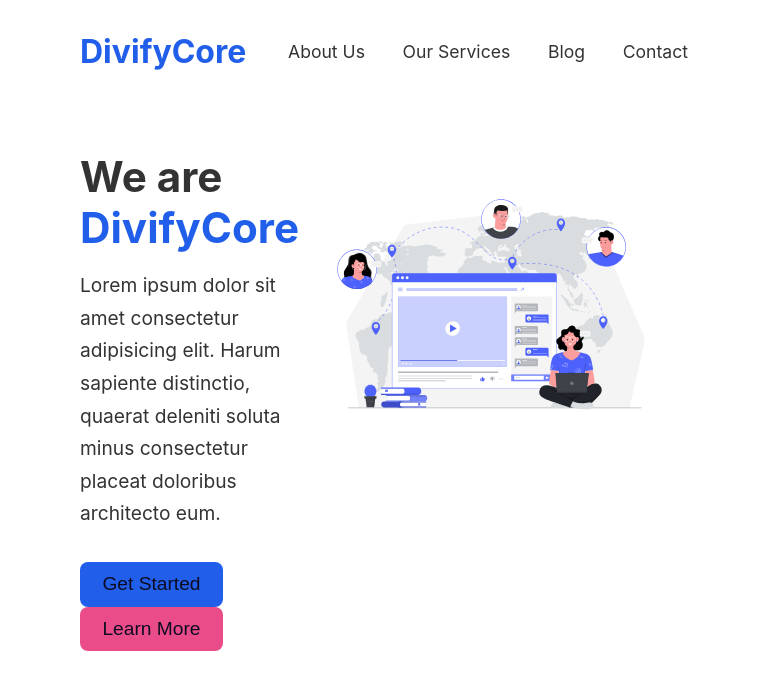
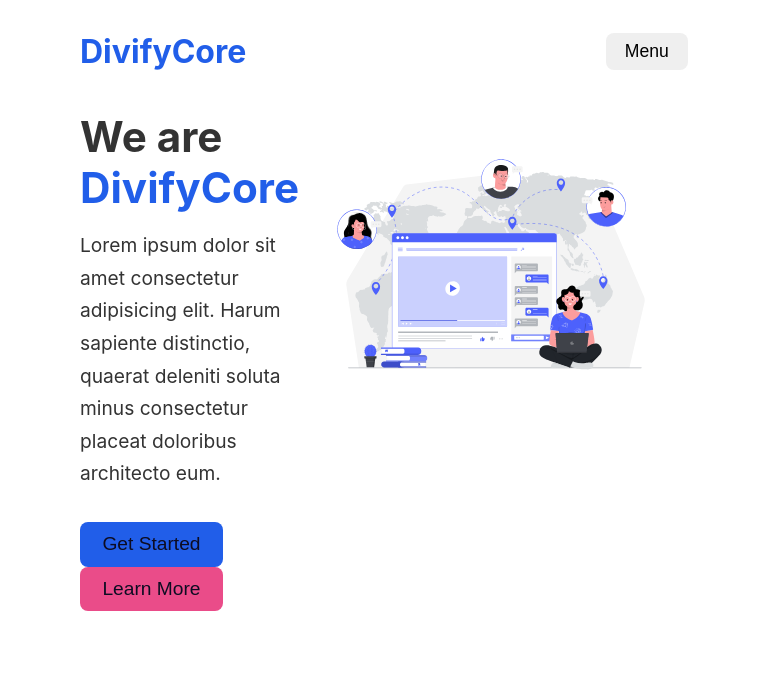
Before and after one commit to nefejames/divify-core, a Svelte app: page / in a window 768 px wide. Shown: the top 690 px of the page. Built offline with nearby package versions, Linux system fonts and the light colour scheme.

Commit message:
purged Button component styles, made navbar responsive on mobile

```diff
--- a/src/components/Button.svelte
+++ b/src/components/Button.svelte
@@ -15,7 +15,6 @@
     border-radius: 8px;
     outline: none;
     font-size: 1.2rem;
-    font-weight: 200;
     box-shadow: var(--box-shadow);
   }
 
--- a/src/components/Header.svelte
+++ b/src/components/Header.svelte
@@ -1,13 +1,26 @@
+<script>
+  let mobileNavOpened = false;
+  const toggleMobileNav = () => (mobileNavOpened = !mobileNavOpened);
+</script>
+
 <header>
-  <h1>DivifyCore</h1>
+  <h1 class="logo">DivifyCore</h1>
 
-  <nav>
-    <ul>
-      <li><a href="#">About Us</a></li>
-      <li><a href="#">Our Services</a></li>
-      <li><a href="#">Blog</a></li>
-      <li><a href="#">Contact</a></li>
+  <nav class:dropdown-opened={mobileNavOpened}>
+    <ul class="dropdown-link-container">
+      <li><a href="#about">About Us</a></li>
+      <li><a href="#services">Our Services</a></li>
+      <li><a href="#blog">Blog</a></li>
+      <li><a href="#contact">Contact</a></li>
     </ul>
+
+    <button
+      class="mobile-dropdown-toggle"
+      aria-hidden="true"
+      on:click={toggleMobileNav}
+    >
+      Menu
+    </button>
   </nav>
 </header>
 
@@ -17,7 +30,7 @@
     display: flex;
     align-items: center;
     justify-content: space-between;
-    margin-bottom: 1.5rem;
+    margin-bottom: 4rem;
   }
 
   h1 {
@@ -42,10 +55,61 @@
     color: var(--primary-color);
     transition: all 0.4s;
   }
+  .mobile-dropdown-toggle {
+    display: none;
+    position: relative;
+  }
 
-  @media (min-width: 640px) {
+  button {
+    padding: 0.5rem 1.2rem;
+    cursor: pointer;
+    border: none;
+    border-radius: 8px;
+    outline: none;
+    font-size: 1.1rem;
+    box-shadow: var(--box-shadow);
+  }
+  @media (max-width: 768px) {
     header {
-      margin-bottom: 4rem;
+      margin-bottom: 1.5rem;
+    }
+    .logo,
+    .mobile-dropdown-toggle {
+      z-index: 1;
+    }
+
+    .mobile-dropdown-toggle {
+      display: initial;
+    }
+
+    .dropdown-link-container {
+      /* first, make our dropdown cover the screen */
+      position: fixed;
+      top: 0;
+      left: 0;
+      right: 0;
+      height: 100vh;
+      width: 100vw;
+
+      display: flex;
+      flex-direction: column;
+      justify-content: center;
+      align-items: center;
+
+      background: lightblue;
+      z-index: 0;
+      opacity: 0;
+      transform: translateY(-100%);
+      transition: transform 0.2s, opacity 0.2s;
+    }
+
+    nav.dropdown-opened > .dropdown-link-container {
+      opacity: 1;
+      transform: translateY(0);
+    }
+
+    li:not(:last-child) {
+      margin-bottom: 2rem;
     }
   }
 </style>
```
